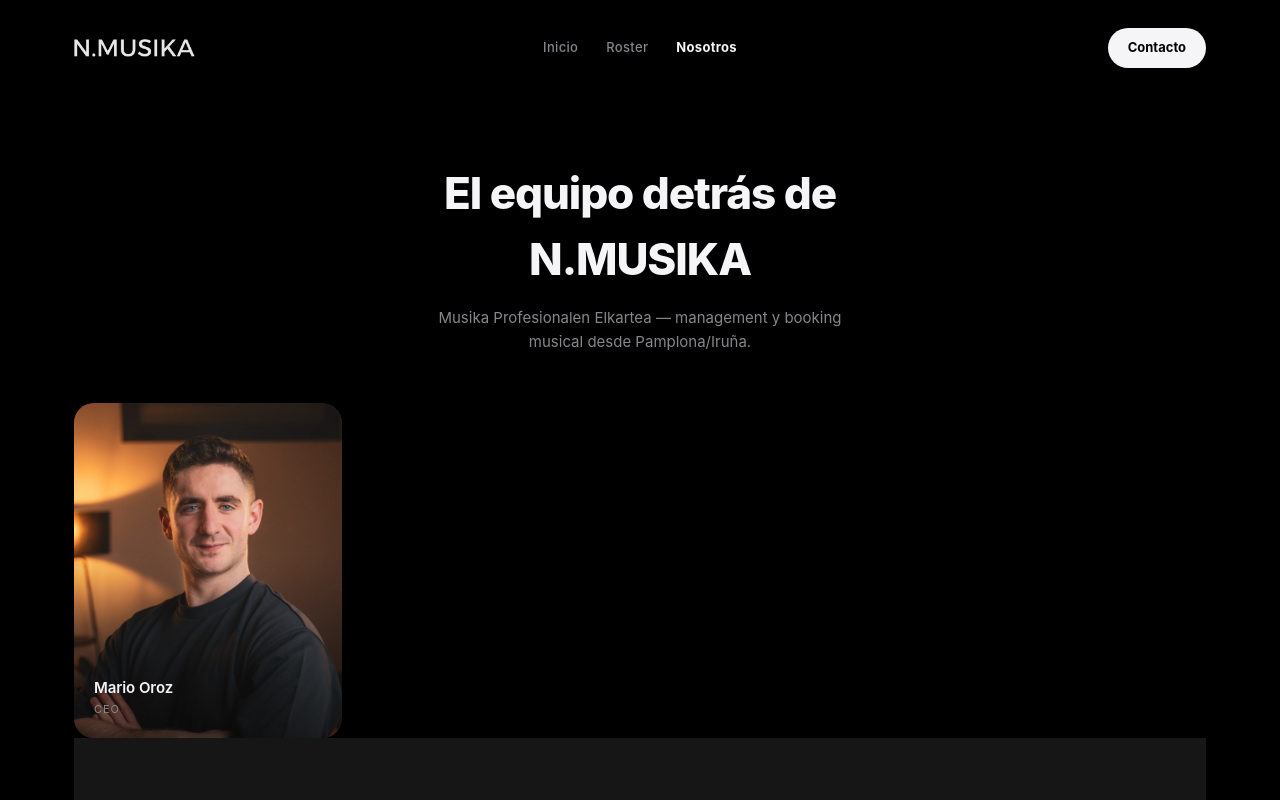
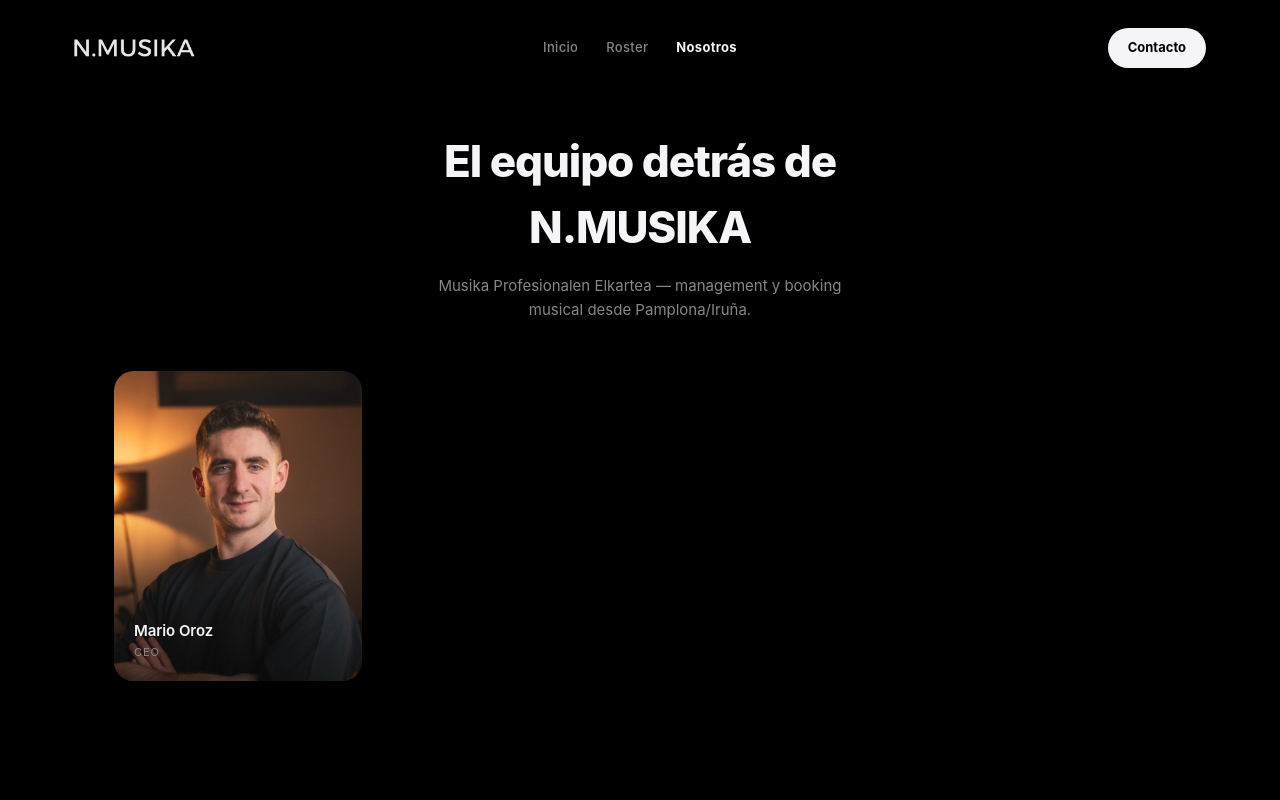
Before and after one commit to marioroz19-netizen/nmusika, a Next.js app: page /nosotros in a window 1280 px wide. Shown: the top 800 px of the page. Built offline with nearby package versions, Linux system fonts and the light colour scheme.

Commit message:
Update page.tsx

```diff
--- a/src/app/nosotros/page.tsx
+++ b/src/app/nosotros/page.tsx
@@ -13,20 +13,21 @@ export default async function NosotrosPage() {
   const team = await getTeam();
 
   return (
-    <div className="max-w-[1180px] mx-auto px-6 pt-40 pb-16 text-center">
+    <>
+      <div className="max-w-[1100px] mx-auto px-6 pt-24 sm:pt-32 pb-24 sm:pb-32">
         <Reveal>
           <SectionHead
-          pill="Quiénes somos"
+            eyebrow="Quiénes somos"
             title="El equipo detrás de N.MUSIKA"
             description="Musika Profesionalen Elkartea — management y booking musical desde Pamplona/Iruña."
           />
         </Reveal>
 
-      <Reveal className="text-left">
+        <Reveal>
           <TeamGrid members={team} />
         </Reveal>
-
+      </div>
       <CTASection />
-    </div>
+    </>
   );
 }
```
Lines whose indentation alone changed are shown as unchanged.
